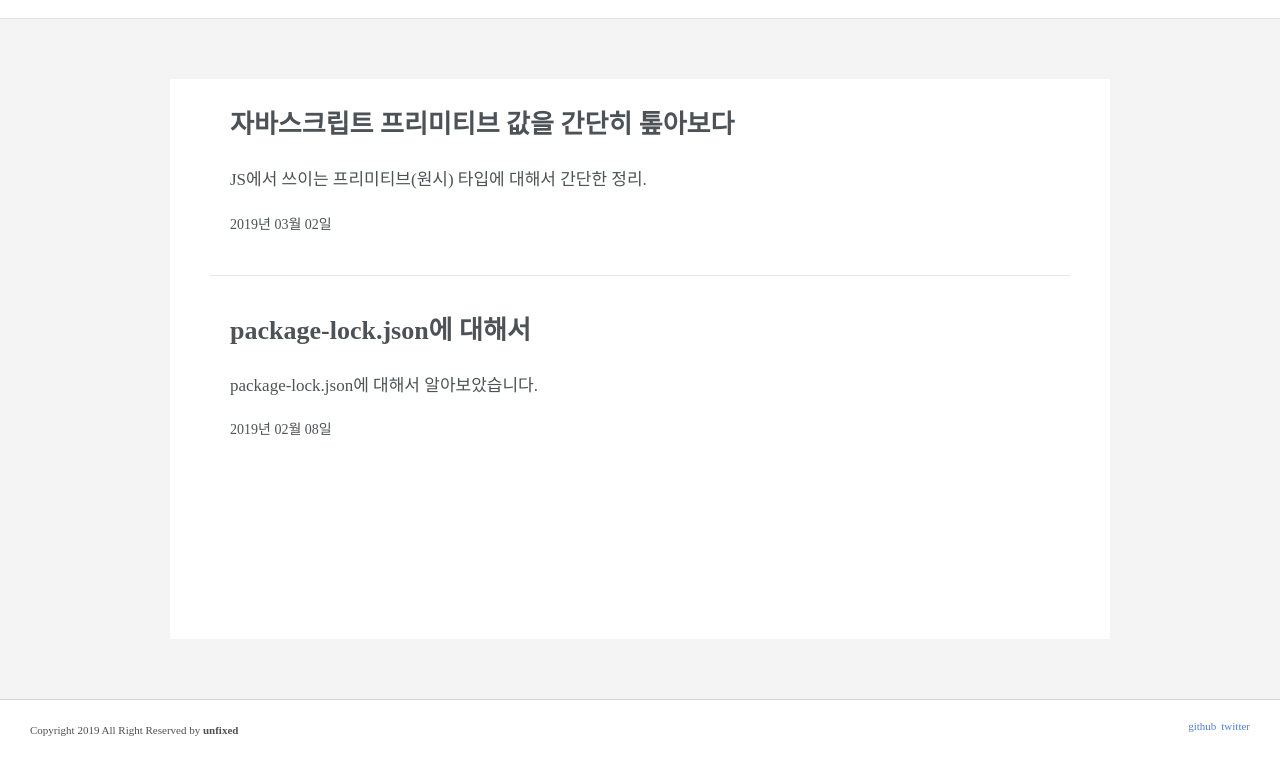
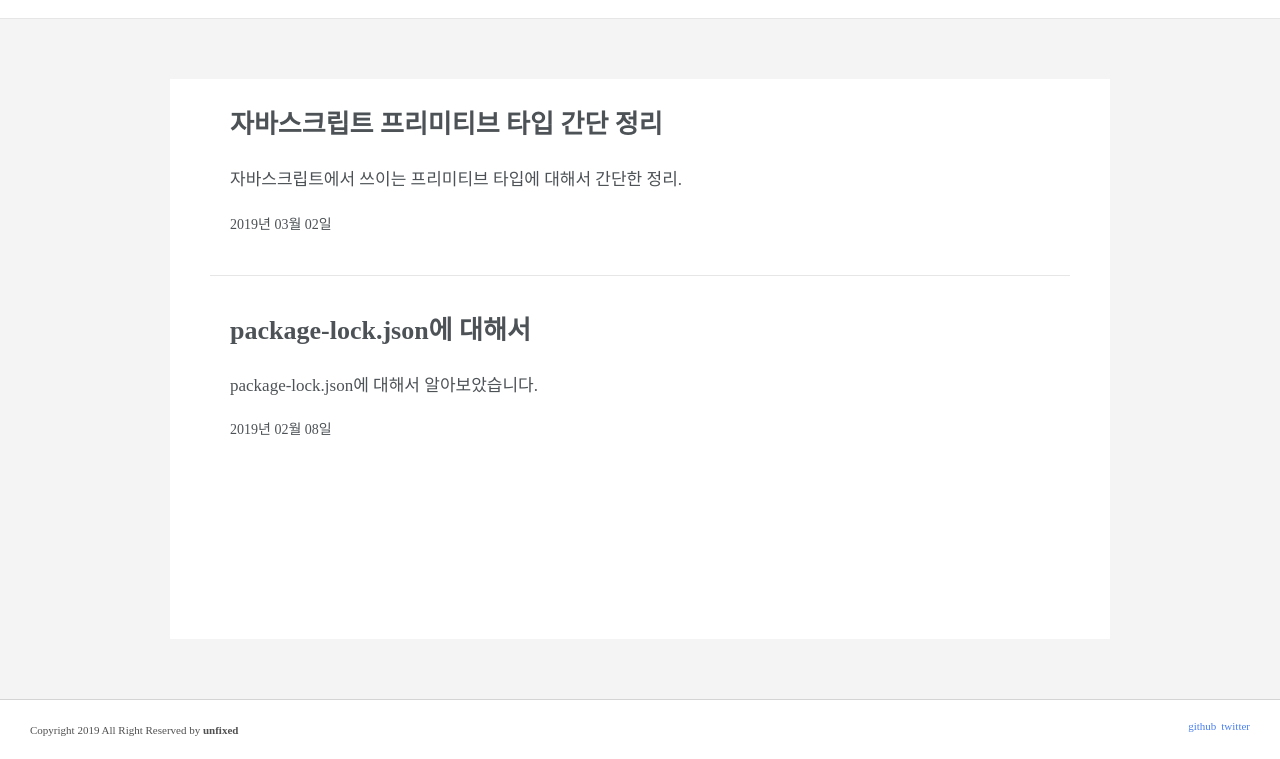
Before and after one commit to cannalee90/gatsby-blog, a Gatsby site: page / in a window 1280 px wide. Shown: the part 41-800 px from the top of the page. Built offline with nearby package versions, Linux system fonts and the light colour scheme; Gatsby itself is replaced by a stand-in of ours; a web font is replaced by a local one.

Commit message:
제목 수정

```diff
--- a/content/blog/js-primitive/index.md
+++ b/content/blog/js-primitive/index.md
@@ -1,7 +1,7 @@
 ---
-title: 자바스크립트 프리미티브 값을 간단히 톺아보다
+title: 자바스크립트 프리미티브 타입 간단 정리
 date: "2019-03-02"
-summary: JS에서 쓰이는 프리미티브(원시) 타입에 대해서 간단한 정리.
+summary: 자바스크립트에서 쓰이는 프리미티브 타입에 대해서 간단한 정리.
 tag: js javascript primitive 자바스크립트
 ---
 
```
